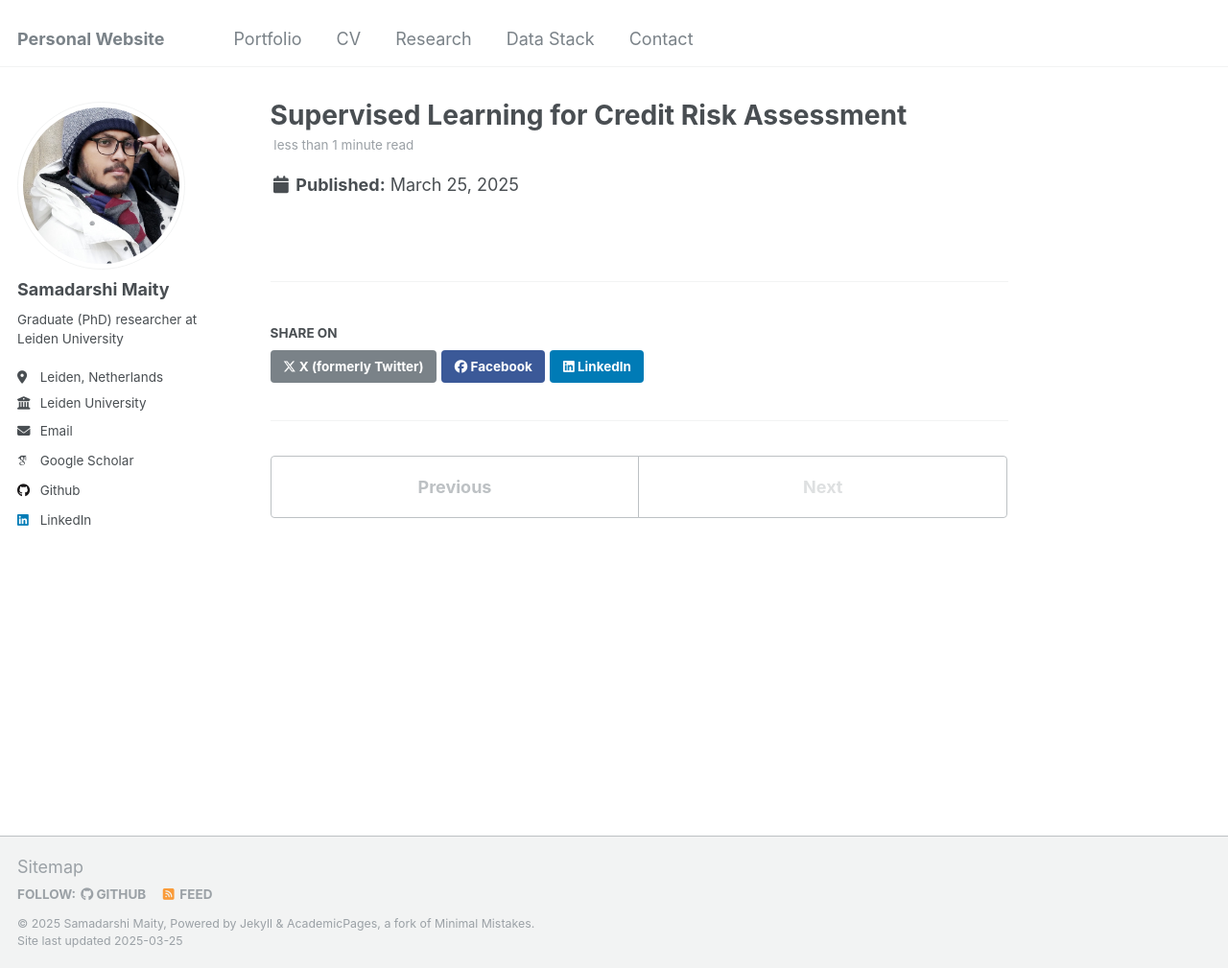
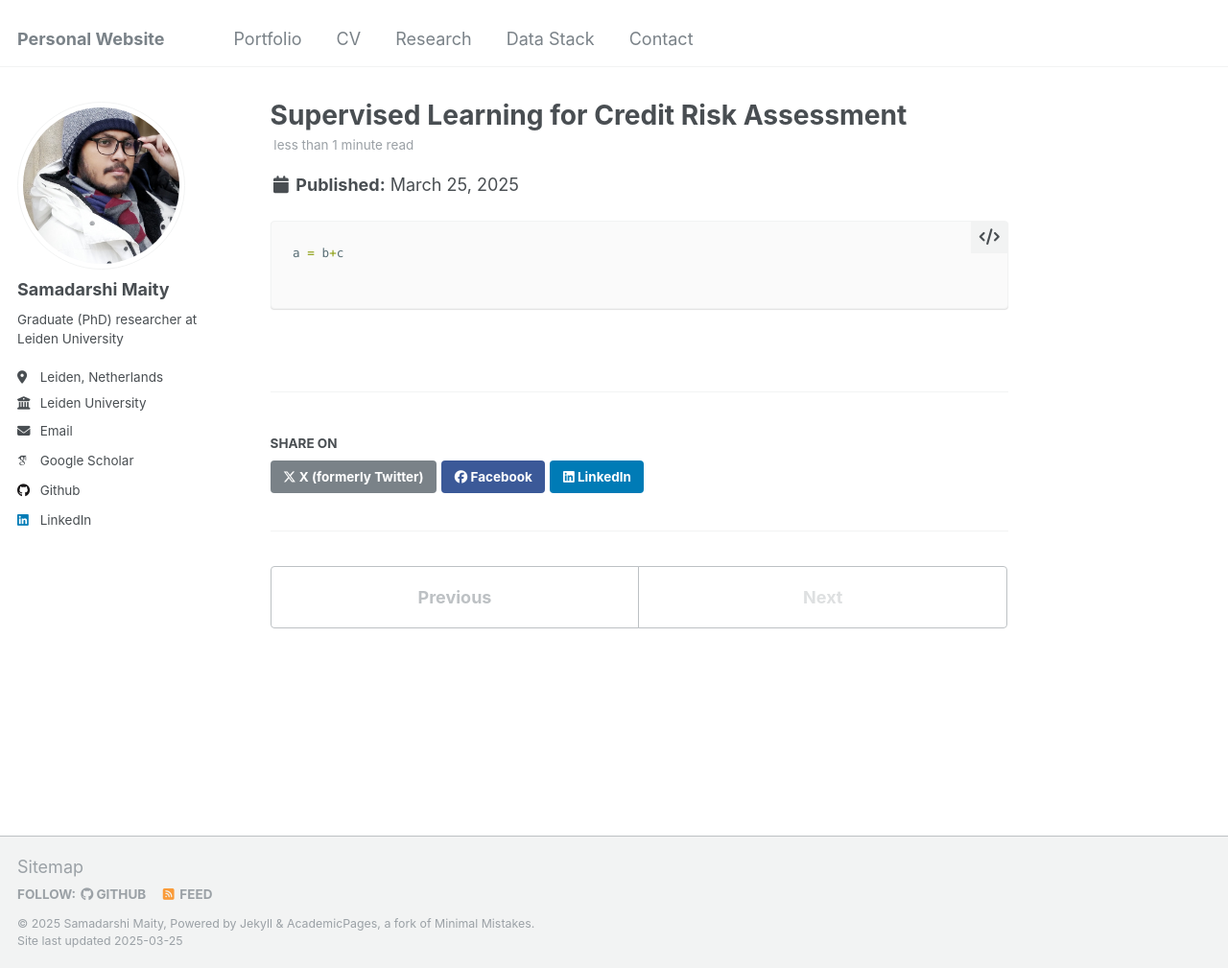
Before and after one commit to Samadarshi-Maity/Samadarshi-Maity.github.io, a Jekyll site: the page built from _portfolio/portfolio-3.md, in a window 1280 px wide and 1009 px high. Shown: the whole window at 96% size. Built offline with Jekyll 4.4.1, drawn with Linux system fonts in a browser that asks for light colours; some web fonts are replaced.

Commit message:
Update portfolio-3.md

````diff
--- a/_portfolio/portfolio-3.md
+++ b/_portfolio/portfolio-3.md
@@ -6,3 +6,8 @@ collection: portfolio
 entries_layout: grid
 classes: wide
 ---
+
+```python
+a = b+c
+
+```
````
